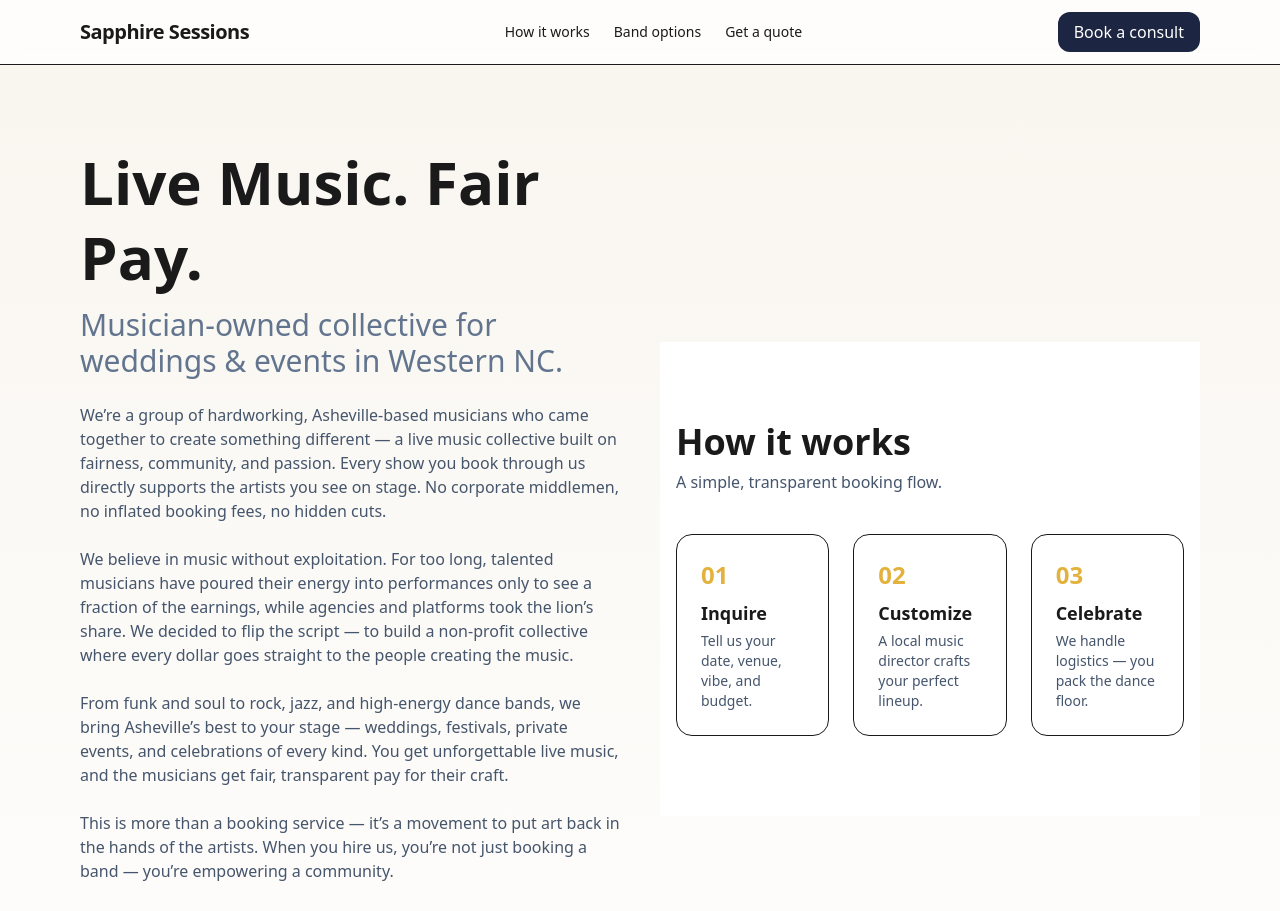
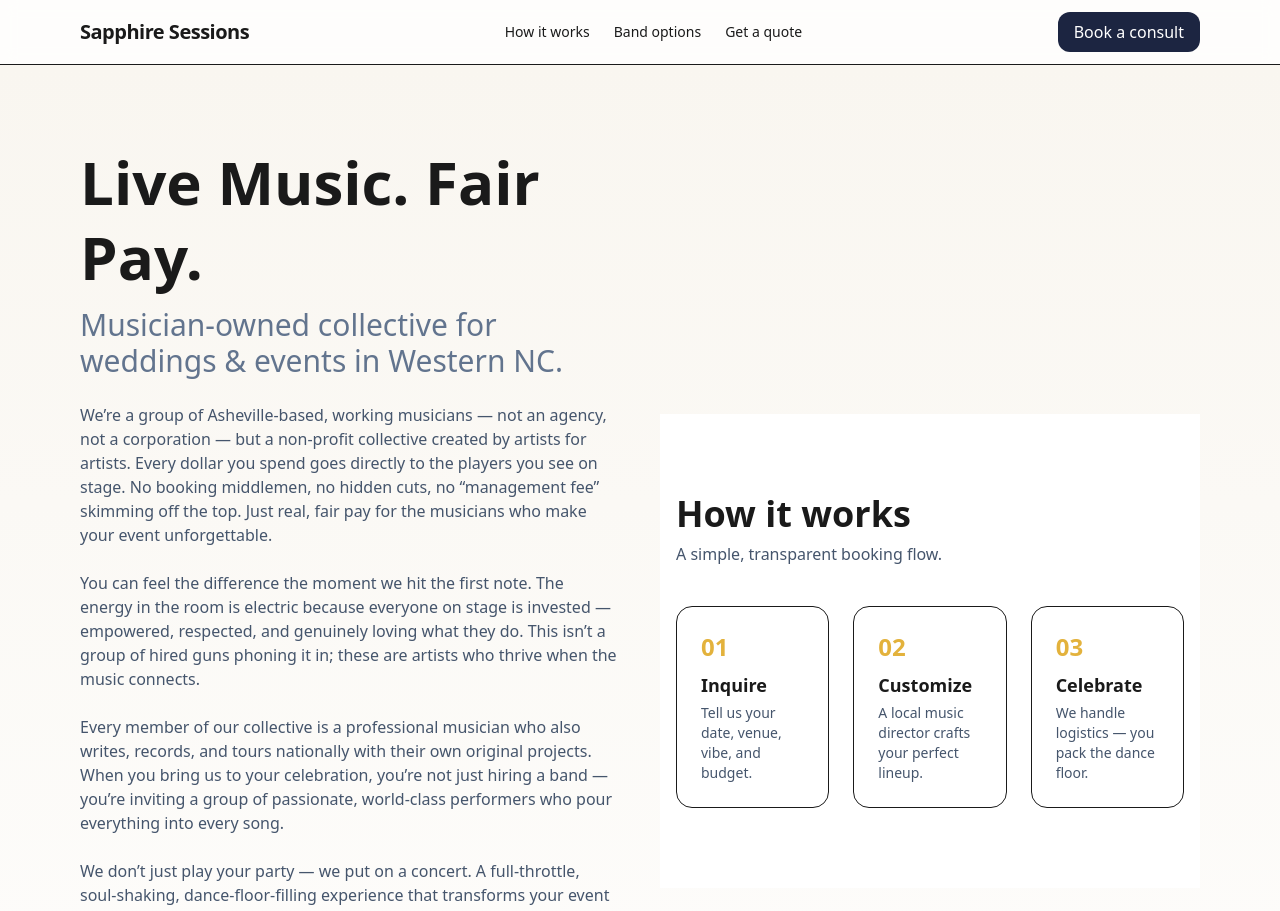
Before and after one commit to jonsax6/Sapphire-Sessions, a Next.js app: page / in a window 1280 px wide. Shown: the top 911 px of the page. Built offline with nearby package versions, Linux system fonts and the light colour scheme.

Commit message:
narrative rewrite including language referencing non-profit, touring musicians, and it being a concert

```diff
--- a/src/app/page.tsx
+++ b/src/app/page.tsx
@@ -36,17 +36,19 @@ export default function Home() {
           </span>
         </h1>
         <p className="mt-6 text-slate-600 max-w-prose">
-        We’re a group of hardworking, Asheville-based musicians who came together to create something different —
-        a live music collective built on fairness, community, and passion. Every show you book through us directly
-        supports the artists you see on stage. No corporate middlemen, no inflated booking fees, no hidden cuts.<br/><br/>We
-        believe in music without exploitation. For too long, talented musicians have poured their energy into
-        performances only to see a fraction of the earnings, while agencies and platforms took the lion’s share.
-        We decided to flip the script — to build a non-profit collective where every dollar goes straight to the
-        people creating the music. <br/><br/>From funk and soul to rock, jazz, and high-energy dance bands, we bring
-        Asheville’s best to your stage — weddings, festivals, private events, and celebrations of every kind.
-        You get unforgettable live music, and the musicians get fair, transparent pay for their craft.<br/><br/>This is
-        more than a booking service — it’s a movement to put art back in the hands of the artists. When you hire us,
-        you’re not just booking a band — you’re empowering a community.
+        We’re a group of Asheville-based, working musicians — not an agency, not a corporation — but a non-profit
+        collective created by artists for artists. Every dollar you spend goes directly to the players you see on
+        stage. No booking middlemen, no hidden cuts, no “management fee” skimming off the top. Just real, fair
+        pay for the musicians who make your event unforgettable.<br/><br/>You can feel the difference the moment
+        we hit the first note. The energy in the room is electric because everyone on stage is invested — empowered,
+        respected, and genuinely loving what they do. This isn’t a group of hired guns phoning it in; these are
+        artists who thrive when the music connects.<br/><br/>Every member of our collective is a professional
+        musician who also writes, records, and tours nationally with their own original projects. When you bring
+        us to your celebration, you’re not just hiring a band — you’re inviting a group of passionate, world-class
+        performers who pour everything into every song.<br/><br/>We don’t just play your party — we put on a concert.
+        A full-throttle, soul-shaking, dance-floor-filling experience that transforms your event into something
+        unforgettable.<br/><br/>When you book through us, you’re directly supporting Asheville’s vibrant music scene — and helping keep the
+        art of live music alive, honest, and in the hands of the people who create it.
         </p>
         <div className="mt-8 flex flex-wrap gap-3">
           <a href="#quote" className="rounded-xl px-5 py-3 bg-indigoDeep text-white hover:opacity-90">Get a Quote</a>
```
